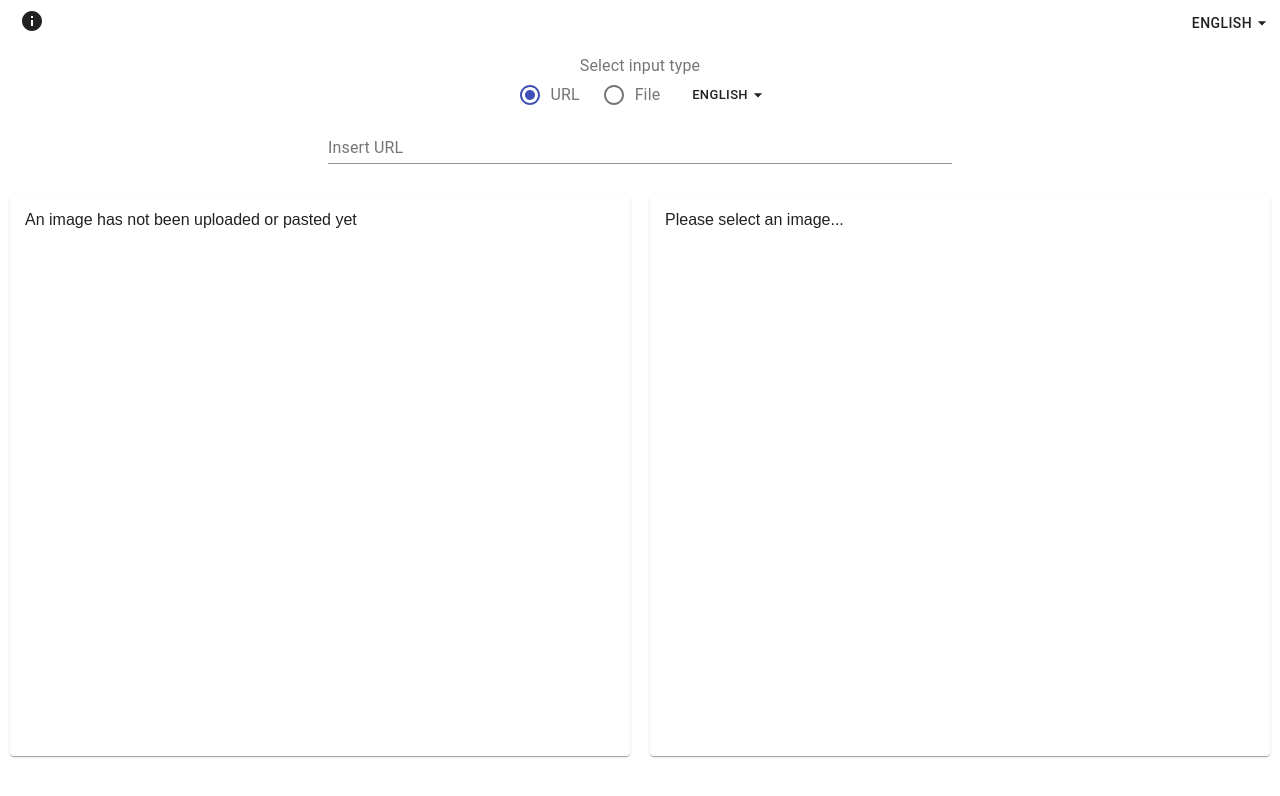
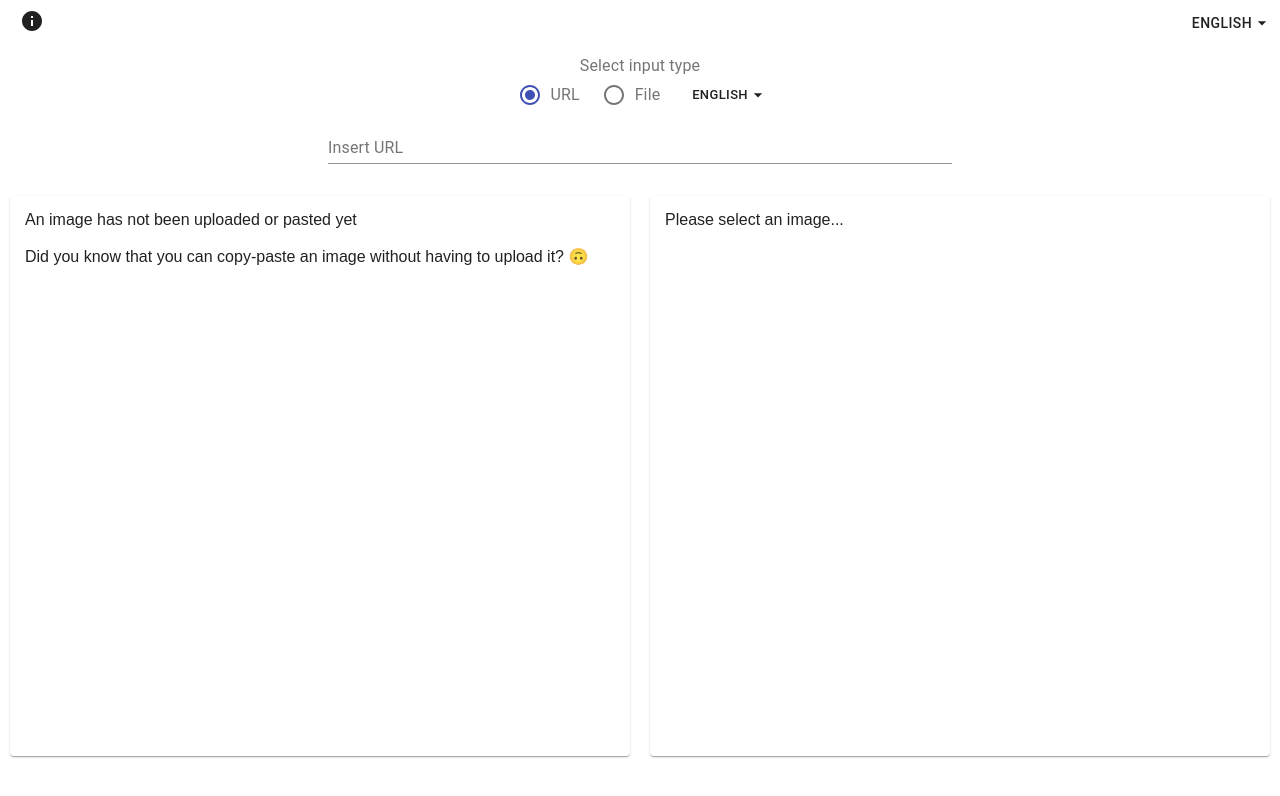
Before and after one commit to edisonneza/image-to-text, a React (Create React App) app: page / in a window 1280 px wide. Shown: the top 796 px of the page. Built offline with nearby package versions, Linux system fonts and the light colour scheme.

Commit message:
Added hint for copy-paste feature. Updated Readme

```diff
--- a/src/assets/locales/en/translation.json
+++ b/src/assets/locales/en/translation.json
@@ -24,5 +24,6 @@
   "about_4": "This is an application that works offline. This is achieved by the functionality provided by PWA, and can be installed on Windows, Mac, iOS or Android.",
   "about_5": "Every functionality is performed by the user's hardware. So no image is sent or stored on the server. Processing speed depends on the hardware parameters of the device.",
   "about_6": "For any suggestions, bugs, or new functionality, please email me :)",
-  "close": "Close"
+  "close": "Close",
+  "hint_image_paste": "Did you know that you can copy-paste an image without having to upload it?"
 }
--- a/src/assets/locales/sq/translation.json
+++ b/src/assets/locales/sq/translation.json
@@ -24,5 +24,6 @@
   "about_4": "Ky është një aplikacion që funksionon dhe offline. Kjo arrihet nga funksionalitet e ofruara nga PWA, dhe mund të instalohet në Windows, Mac, iOS ose Android.",
   "about_5": "Cdo funksionalitet kryhet nga paisja hardware e përdoruesit. Pra asnjë imazh nuk dërgohet ose ruhet në server. Shpejtësia e procesimit varet nga parametrat hardware të paisjes.",
   "about_6": "Për cdo sugjerim, bug, ose funksionalitet të ri, please email me :)",
-  "close": "Mbyll"
+  "close": "Mbyll",
+  "hint_image_paste": "E dini që mund të bëni copy-paste një imazh pa qenë nevoja për ta ngarkuar atë?"
 }
--- a/src/components/home/home.tsx
+++ b/src/components/home/home.tsx
@@ -192,7 +192,12 @@ export default function HomeComponent() {
                             </AccordionSummary>
                             <AccordionDetails>
                                 <img style={{ display: (imageSource || file) ? 'block' : 'none' }} ref={imgRef} src={imageSource} className={classes.img} alt={t('image_alt')} />
-                                {(!imageSource && !file) && <p style={{ padding: 15 }}>{t('no_image')}</p>}
+                                {(!imageSource && !file) && (
+                                    <p style={{ padding: 15 }}>
+                                        {t('no_image')} <br/> <br/>
+                                        {t('hint_image_paste')} 🙃
+                                    </p>
+                                )}
                             </AccordionDetails>
                         </Accordion>}
 
@@ -200,7 +205,12 @@ export default function HomeComponent() {
                         <Paper className={classes.paper}>
                             <p>
                                 <img style={{ display: (imageSource || file) ? 'block' : 'none' }} ref={imgRef} src={imageSource} className={classes.img} alt={t('image_alt')} />
-                                {(!imageSource && !file) && <p style={{ padding: 15 }}>{t('no_image')}</p>}
+                                {(!imageSource && !file) && (
+                                    <p style={{ padding: 15 }}>
+                                        {t('no_image')} <br/> <br/>
+                                        {t('hint_image_paste')} 🙃
+                                    </p>
+                                )}
                             </p>
                         </Paper>}
 
```
Also changed, not shown: 1 other file (tests, documents, lock files or other folders).
